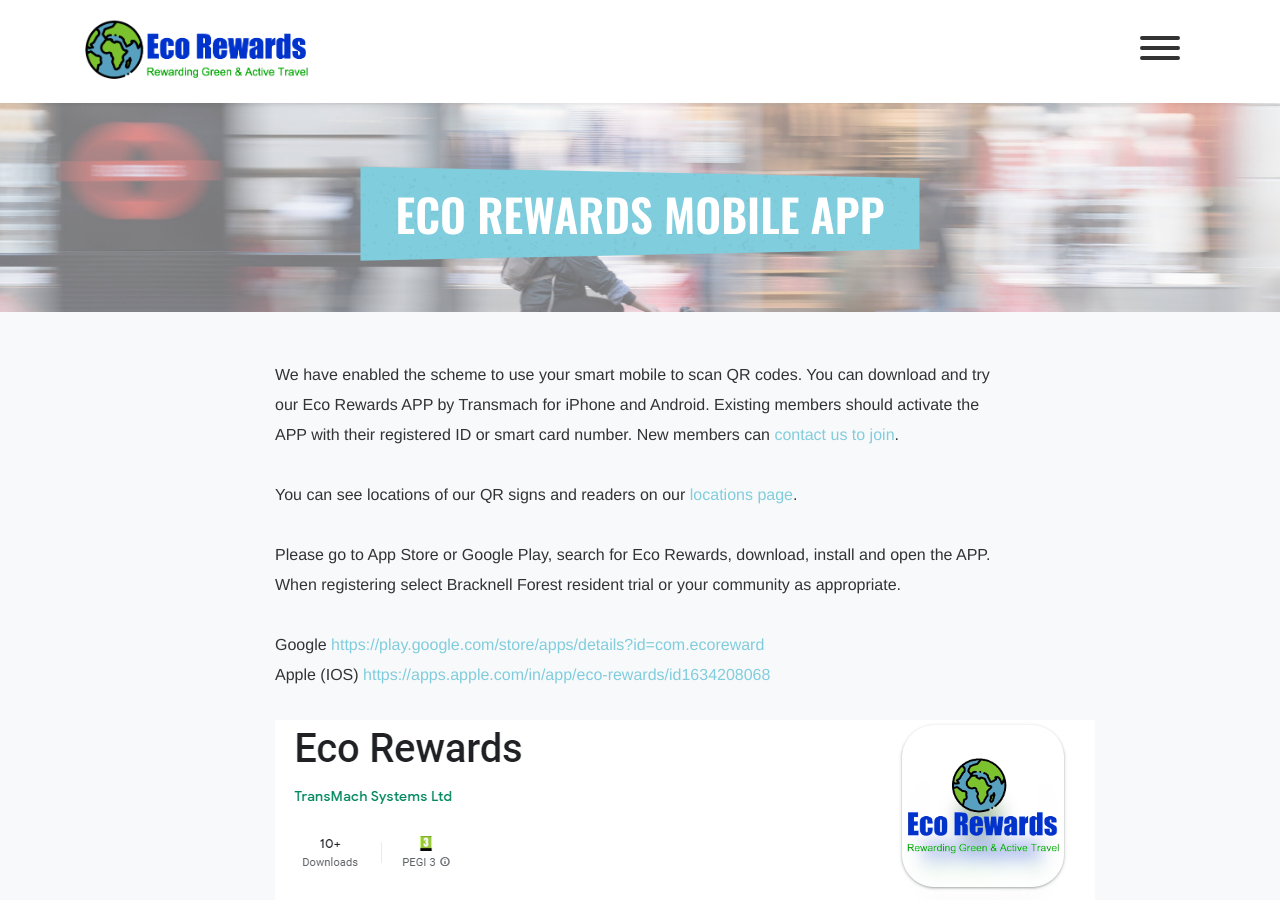
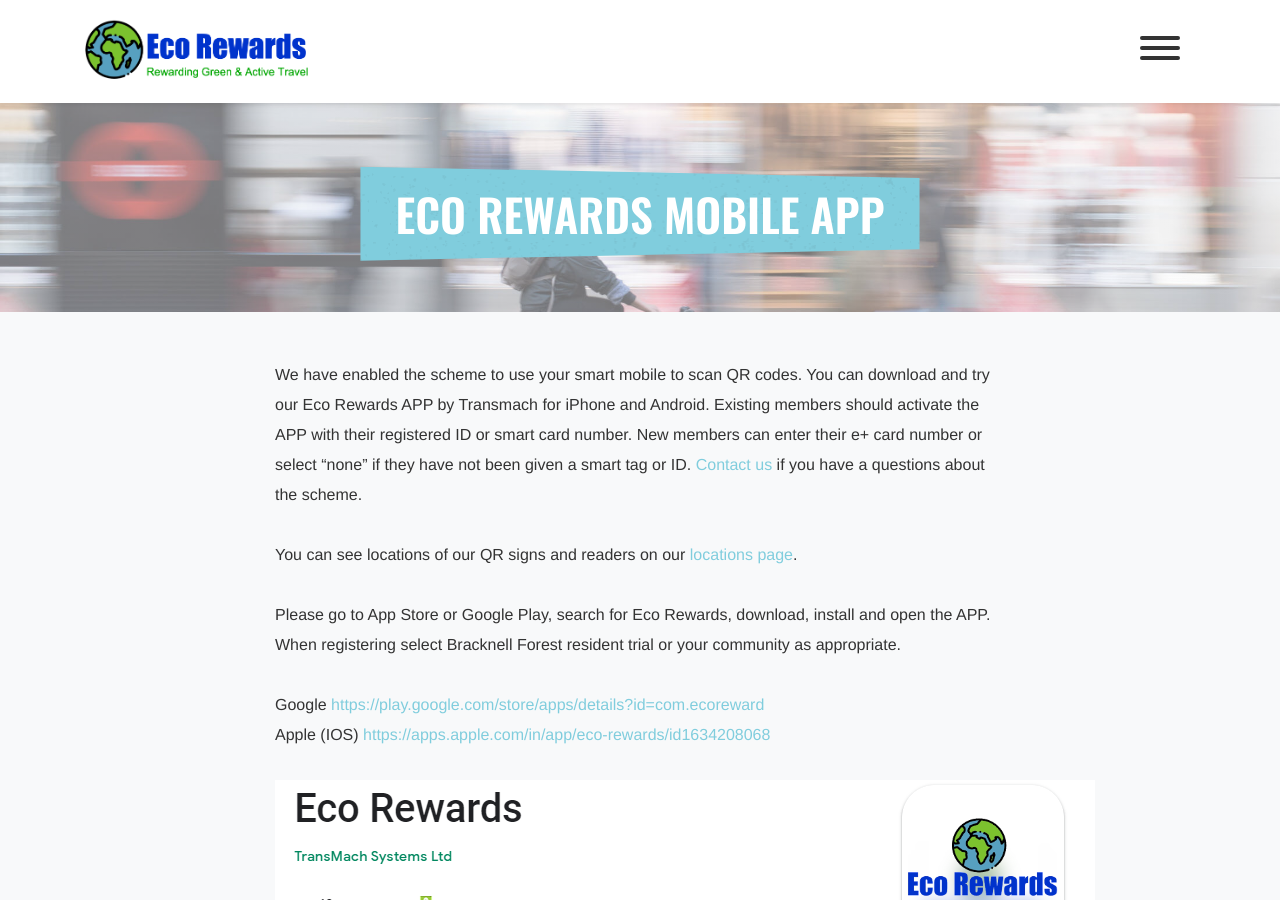
Before and after one commit to EcoRewards/ecorewards.co.uk, a Jekyll site: the page built from mobile-app.html, in a window 1280 px wide and 900 px high. Built offline with Jekyll 4.4.1, drawn with Linux system fonts in a browser that asks for light colours; some web fonts are replaced.

Commit message:
content updates

```diff
--- a/contact.html
+++ b/contact.html
@@ -11,6 +11,9 @@
   <div class="container vertical-fill">
     <div class="row justify-content-md-center">
       <div class="col-md-8">
+        <p>
+          If you are enquiring about joining in Bracknell, please try our <a href="/mobile-app">Mobile App</a>.
+        </p>
         <form action="https://formspree.io/f/mjvpnvwo" method="POST" _lpchecked="1">
           <div class="row">
             <div class="col-lg-3 mx-auto my-2">
--- a/mobile-app.html
+++ b/mobile-app.html
@@ -12,7 +12,8 @@
         <p>
           We have enabled the scheme to use your smart mobile to scan QR codes. You can download and try our
           Eco Rewards APP by Transmach for iPhone and Android. Existing members should activate the APP with
-          their registered ID or smart card number. New members can <a href="/contact">contact us to join</a>.
+          their registered ID or smart card number. New members can enter their e+ card number or select “none”
+          if they have not been given a smart tag or ID. <a href="/contact">Contact us</a> if you have a questions about the scheme.
         </p>
         <p>You can see locations of our QR signs and readers on our <a href="/bracknell/eco-rewards-locations">locations page</a>.</p>
         <p>Please go to App Store or Google Play, search for Eco Rewards, download, install and open the APP. When
```
